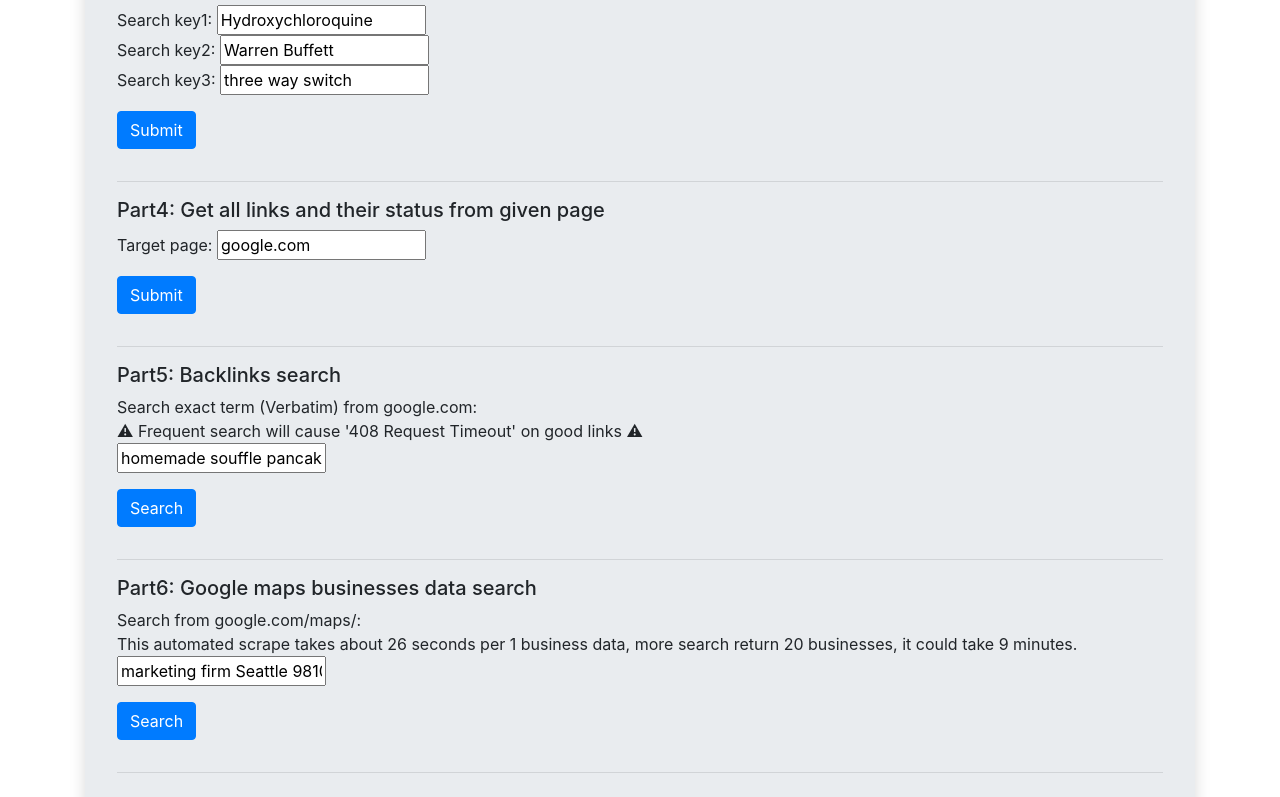
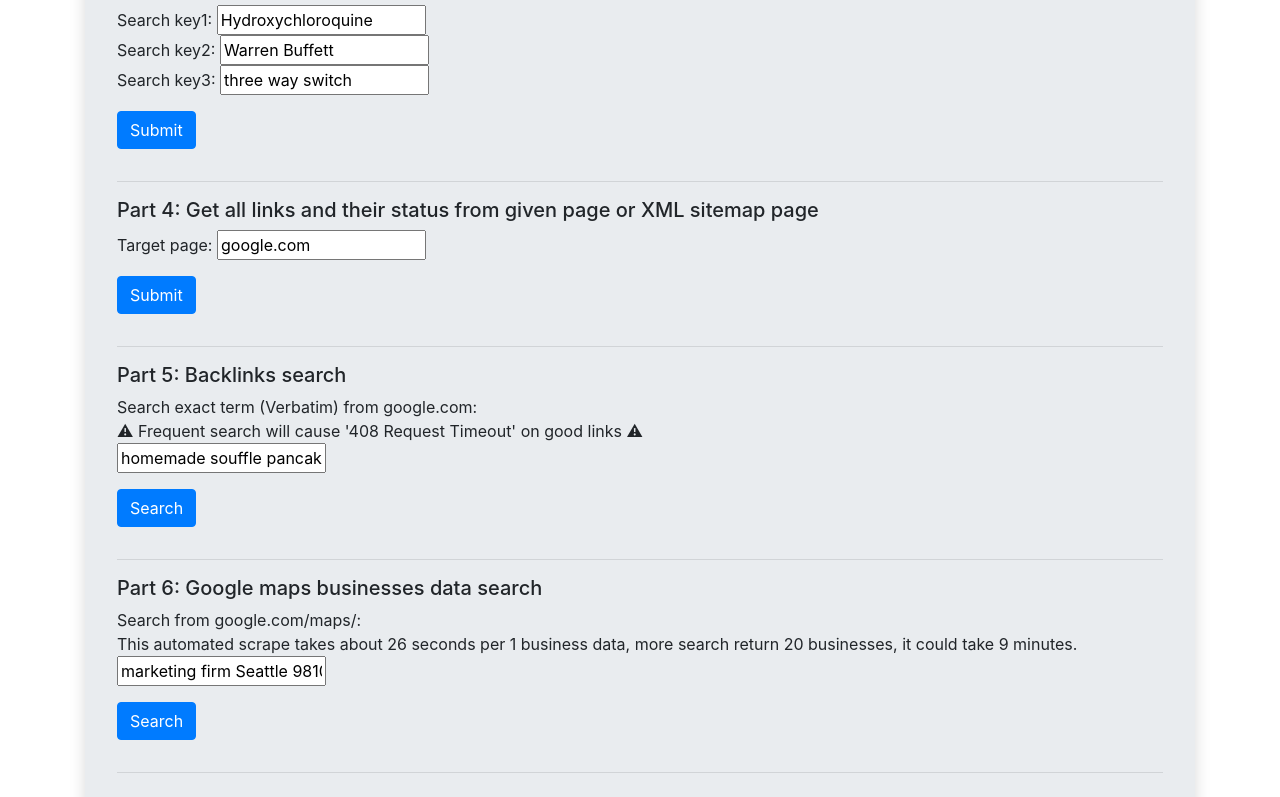
Before and after one commit to fruit13ok/chain_scrape, a website: page public/index.html in a window 1280 px wide. Shown: the part 555-1352 px from the top of the page. Drawn offline with nearby package versions, Linux system fonts and the light colour scheme.

Commit message:
part 4 add scrape xml sitemap page

```diff
--- a/note.txt
+++ b/note.txt
@@ -145,3 +145,7 @@ found that PDF, and CSV might be outdated
 
 ////////////////////////////////////////////////////////
 on part 1, added frontend only filter, result can be filter by count
+
+
+//////////////////////////////////////////////////////////////
+part 4 add scrape xml sitemap page
--- a/public/index.html
+++ b/public/index.html
@@ -66,7 +66,7 @@
         <button id='button3' class="btn btn-primary mt-3 mb-3">Submit</button>
         <hr>
 
-        <h5>Part4: Get all links and their status from given page</h5>
+        <h5>Part 4: Get all links and their status from given page or XML sitemap page</h5>
         <form id='form4' action="/">
             Target page:
             <input type="text" name="targetPage" value="google.com" style="width:20%;">
@@ -74,7 +74,7 @@
         <button id='button4' class="btn btn-primary mt-3 mb-3">Submit</button>
         <hr>
 
-        <h5>Part5: Backlinks search</h5>
+        <h5>Part 5: Backlinks search</h5>
         <form id='form5' action="/">
             Search exact term (Verbatim) from google.com:
             <br>
@@ -85,7 +85,7 @@
         <button id='button5' class="btn btn-primary mt-3 mb-3">Search</button>
         <hr>
 
-        <h5>Part6: Google maps businesses data search</h5>
+        <h5>Part 6: Google maps businesses data search</h5>
         <form id='form6' action="/">
             Search from google.com/maps/:
             <br>
```
